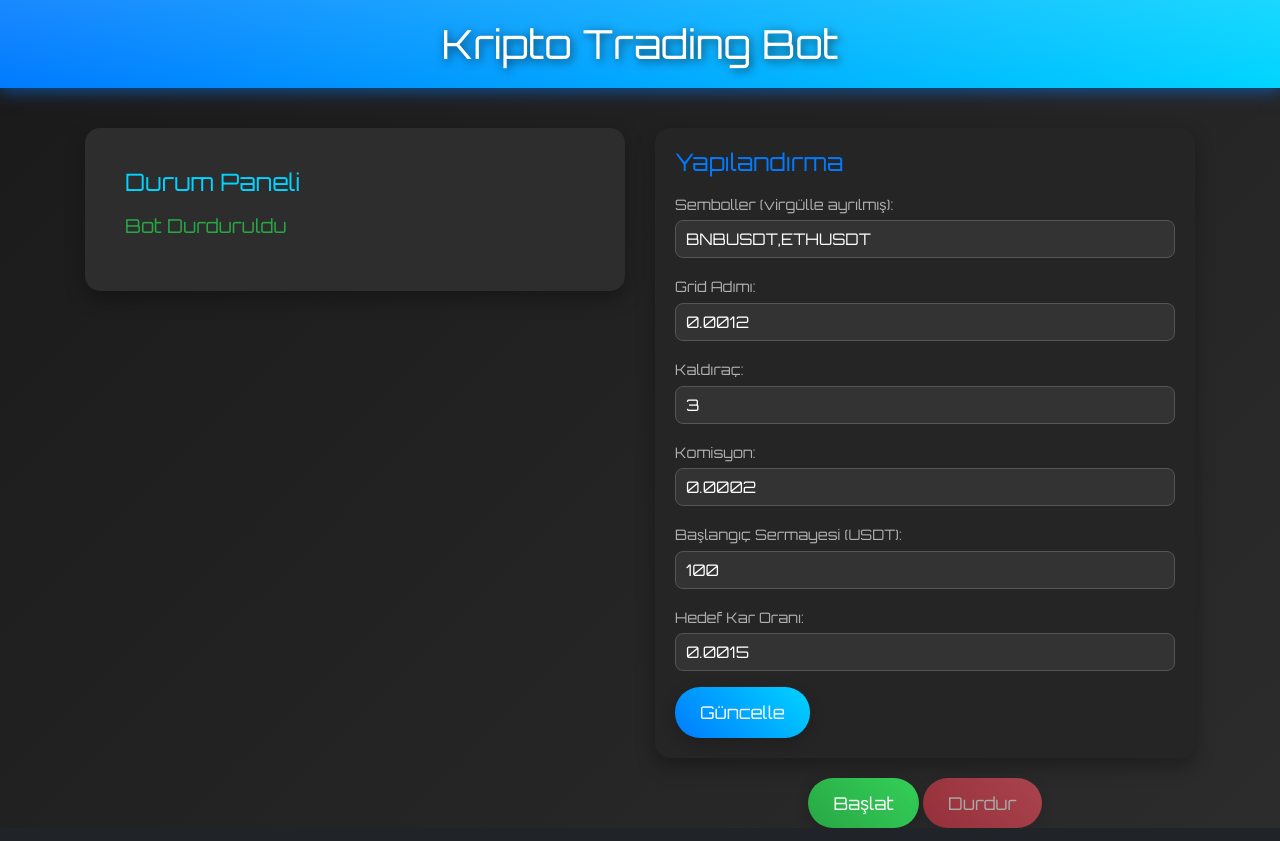
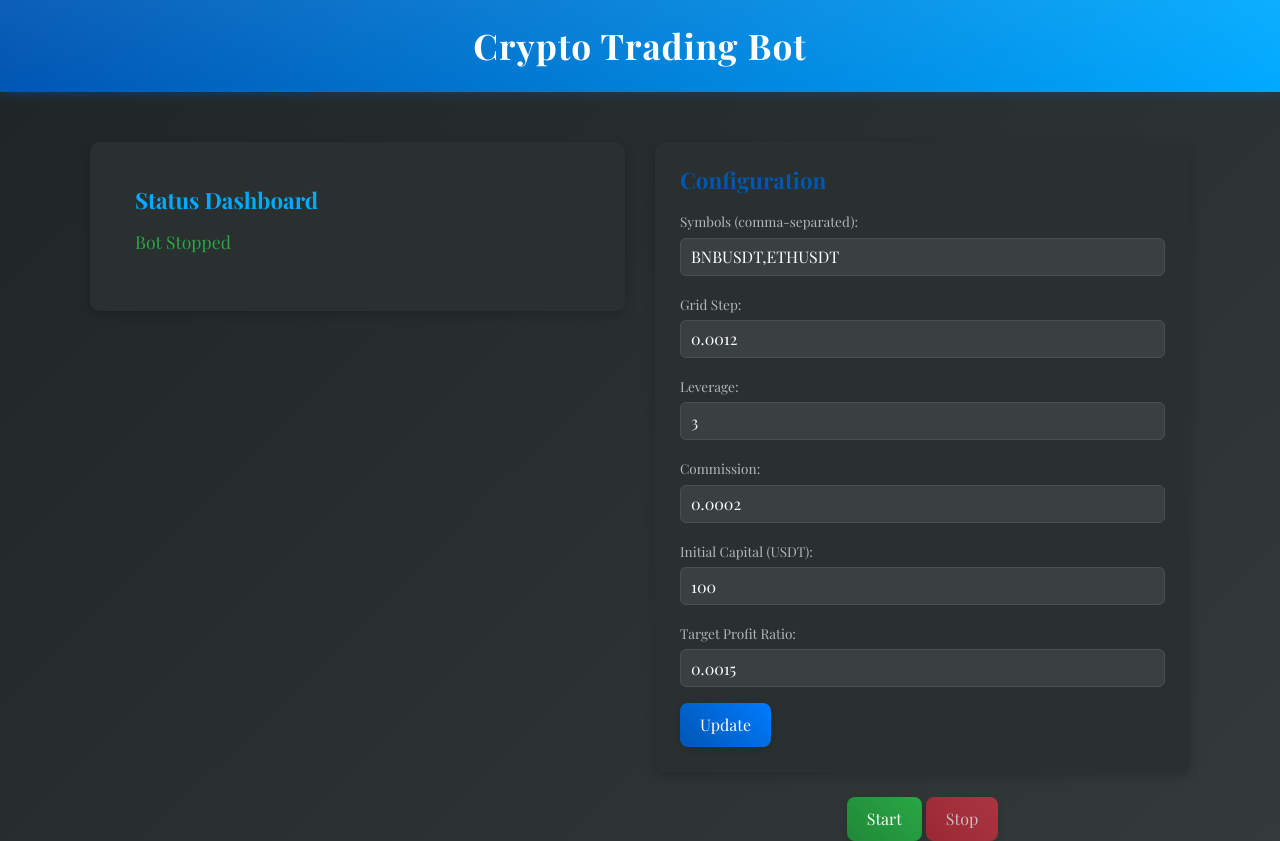
Before and after one commit to firatoncu/trade_bot, a Flask app: page / in a window 1280 px wide. Run offline with Flask 3, Linux system fonts and the light colour scheme; some libraries are stand-ins or nearby versions.

Commit message:
enhancements on webui

```diff
--- a/src/web/static/style.css
+++ b/src/web/static/style.css
@@ -1,26 +1,27 @@
 /* Genel Stil */
 body {
-    background: linear-gradient(135deg, #1a1a1a 0%, #2c2c2c 100%);
-    color: #e0e0e0;
-    font-family: 'Orbitron', sans-serif;
+    background: linear-gradient(135deg, #1f2525 0%, #343a3a 100%);
+    color: #d8e0e0;
+    font-family: 'Playfair Display', serif;
     margin: 0;
     padding: 0;
 }
 
 /* Başlık Çubuğu */
 .header {
-    background: linear-gradient(90deg, #007bff, #00d4ff);
-    padding: 20px;
+    background: linear-gradient(90deg, #0056b3, #00aaff);
+    padding: 25px;
     text-align: center;
     position: relative;
-    box-shadow: 0 4px 15px rgba(0, 123, 255, 0.5);
+    box-shadow: 0 2px 10px rgba(0, 86, 179, 0.4);
 }
 
 .header h1 {
     margin: 0;
-    font-size: 2.5em;
+    font-size: 2.2em;
     color: #fff;
-    text-shadow: 2px 2px 10px rgba(0, 0, 0, 0.7);
+    font-weight: 700;
+    letter-spacing: 1px;
 }
 
 .header-gradient {
@@ -29,45 +30,46 @@ body {
     left: 0;
     width: 100%;
     height: 100%;
-    background: linear-gradient(to bottom, rgba(255, 255, 255, 0.1), transparent);
+    background: linear-gradient(to bottom, rgba(255, 255, 255, 0.05), transparent);
     z-index: 0;
 }
 
 /* Container */
 .container {
-    margin-top: 40px;
-    padding: 0 15px;
+    margin-top: 50px;
+    padding: 0 20px;
 }
 
 /* Durum Kartı */
 .status-card {
-    background: #2d2d2d;
+    background: #2a3030;
     border: none;
-    border-radius: 15px;
-    box-shadow: 0 8px 20px rgba(0, 0, 0, 0.3);
-    padding: 20px;
-    transition: transform 0.3s ease;
+    border-radius: 10px;
+    box-shadow: 0 4px 12px rgba(0, 0, 0, 0.2);
+    padding: 25px;
+    transition: box-shadow 0.3s ease;
 }
 
 .status-card:hover {
-    transform: translateY(-5px);
+    box-shadow: 0 6px 18px rgba(0, 0, 0, 0.25);
 }
 
 .status-card h5 {
-    color: #00d4ff;
-    font-size: 1.5em;
+    color: #00aaff;
+    font-size: 1.4em;
     margin-bottom: 15px;
+    font-weight: 700;
 }
 
 .status-text {
-    font-size: 1.2em;
+    font-size: 1.1em;
     color: #28a745;
     margin-bottom: 10px;
 }
 
 .equity-text {
-    font-size: 1.1em;
-    color: #e0e0e0;
+    font-size: 1em;
+    color: #d8e0e0;
 }
 
 .symbol-list {
@@ -76,49 +78,55 @@ body {
 }
 
 .symbol-list li {
-    margin: 10px 0;
-    font-size: 0.95em;
+    margin: 8px 0;
+    font-size: 0.9em;
 }
 
 .highlight {
-    color: #00d4ff;
+    color: #00aaff;
     font-weight: 700;
 }
 
 /* Yapılandırma Kartı */
 .config-card {
-    background: #252525;
-    padding: 20px;
-    border-radius: 15px;
-    box-shadow: 0 8px 20px rgba(0, 0, 0, 0.3);
-    margin-bottom: 20px;
+    background: #2a3030;
+    padding: 25px;
+    border-radius: 10px;
+    box-shadow: 0 4px 12px rgba(0, 0, 0, 0.2);
+    margin-bottom: 25px;
+    transition: box-shadow 0.3s ease;
+}
+
+.config-card:hover {
+    box-shadow: 0 6px 18px rgba(0, 0, 0, 0.25);
 }
 
 .config-card h5 {
-    color: #007bff;
-    font-size: 1.5em;
+    color: #0056b3;
+    font-size: 1.4em;
     margin-bottom: 15px;
+    font-weight: 700;
 }
 
 .form-control {
-    background: #333;
+    background: #3a4040;
     color: #fff;
-    border: 1px solid #555;
-    border-radius: 8px;
+    border: 1px solid #4a5050;
+    border-radius: 6px;
     padding: 10px;
     transition: border-color 0.3s ease;
 }
 
 .form-control:focus {
-    border-color: #00d4ff;
-    box-shadow: 0 0 5px rgba(0, 212, 255, 0.5);
+    border-color: #00aaff;
+    box-shadow: 0 0 4px rgba(0, 170, 255, 0.3);
     outline: none;
 }
 
 .form-group label {
-    font-size: 0.9em;
-    color: #b0b0b0;
-    margin-bottom: 5px;
+    font-size: 0.85em;
+    color: #b0b8b8;
+    margin-bottom: 6px;
 }
 
 /* Butonlar */
@@ -127,33 +135,33 @@ body {
 }
 
 .control-btn, .config-btn {
-    padding: 12px 25px;
-    font-size: 1.1em;
-    border-radius: 25px;
+    padding: 10px 20px;
+    font-size: 1em;
+    border-radius: 8px;
     border: none;
     transition: all 0.3s ease;
-    box-shadow: 0 4px 15px rgba(0, 0, 0, 0.2);
+    box-shadow: 0 2px 8px rgba(0, 0, 0, 0.15);
 }
 
 .control-btn.btn-success {
-    background: linear-gradient(45deg, #28a745, #34d058);
+    background: linear-gradient(45deg, #218838, #28a745);
 }
 
 .control-btn.btn-danger {
-    background: linear-gradient(45deg, #dc3545, #ff5767);
+    background: linear-gradient(45deg, #c82333, #dc3545);
 }
 
 .config-btn.btn-primary {
-    background: linear-gradient(45deg, #007bff, #00d4ff);
+    background: linear-gradient(45deg, #0056b3, #007bff);
 }
 
 .control-btn:hover, .config-btn:hover {
-    transform: scale(1.05);
-    box-shadow: 0 6px 20px rgba(0, 0, 0, 0.3);
+    transform: translateY(-2px);
+    box-shadow: 0 4px 12px rgba(0, 0, 0, 0.2);
 }
 
 .control-btn:disabled, .config-btn:disabled {
-    opacity: 0.6;
+    opacity: 0.7;
     transform: none;
     cursor: not-allowed;
 }
--- a/src/web/templates/index.html
+++ b/src/web/templates/index.html
@@ -1,15 +1,15 @@
 <!DOCTYPE html>
-<html lang="tr">
+<html lang="en">
 <head>
     <meta charset="UTF-8">
-    <title>Kripto Trading Bot</title>
+    <title>Crypto Trading Bot</title>
     <link rel="stylesheet" href="https://stackpath.bootstrapcdn.com/bootstrap/4.5.2/css/bootstrap.min.css">
     <link rel="stylesheet" href="{{ url_for('static', filename='style.css') }}">
-    <link href="https://fonts.googleapis.com/css2?family=Orbitron:wght@400;700&display=swap" rel="stylesheet">
+    <link href="https://fonts.googleapis.com/css2?family=Playfair+Display:wght@400;700&display=swap" rel="stylesheet">
 </head>
 <body>
     <header class="header">
-        <h1>Kripto Trading Bot</h1>
+        <h1>Crypto Trading Bot</h1>
         <div class="header-gradient"></div>
     </header>
     <div class="container">
@@ -17,17 +17,17 @@
             <div class="col-md-6">
                 <div id="status" class="card status-card">
                     <div class="card-body">
-                        <h5>Durum Paneli</h5>
-                        <p id="running-status" class="status-text">{{ 'Bot Çalışıyor' if status['running'] else 'Bot Durduruldu' }}</p>
+                        <h5>Status Dashboard</h5>
+                        <p id="running-status" class="status-text">{{ 'Bot Running' if status['running'] else 'Bot Stopped' }}</p>
                         {% if status['running'] %}
-                            <p class="equity-text">Toplam Özkaynak: <span id="total-equity">{{ status['total_equity']|round(2) }}</span> USDT</p>
+                            <p class="equity-text">Total Equity: <span id="total-equity">{{ status['total_equity']|round(2) }}</span> USDT</p>
                             <ul class="symbol-list">
                                 {% for symbol, data in status['symbols'].items() %}
                                     <li>{{ symbol }}:
-                                        <span class="highlight">Özkaynak: {{ data['equity']|round(2) }}</span>,
-                                        Pozisyon: {{ data['position_size'] }},
-                                        Giriş: {{ data['entry_price'] or 'Yok' }},
-                                        İşlemler: {{ data['transactions'] }}
+                                        <span class="highlight">Equity: {{ data['equity']|round(2) }}</span>,
+                                        Position: {{ data['position_size'] }},
+                                        Entry: {{ data['entry_price'] or 'None' }},
+                                        Trades: {{ data['transactions'] }}
                                     </li>
                                 {% endfor %}
                             </ul>
@@ -37,36 +37,36 @@
             </div>
             <div class="col-md-6">
                 <form id="config-form" method="POST" action="/update_config" class="config-card">
-                    <h5>Yapılandırma</h5>
+                    <h5>Configuration</h5>
                     <div class="form-group">
-                        <label>Semboller (virgülle ayrılmış):</label>
+                        <label>Symbols (comma-separated):</label>
                         <input type="text" class="form-control" name="symbols" value="{{ ','.join(config['symbols']) }}" {% if status['running'] %}disabled{% endif %}>
                     </div>
                     <div class="form-group">
-                        <label>Grid Adımı:</label>
+                        <label>Grid Step:</label>
                         <input type="number" step="0.0001" class="form-control" name="grid_step" value="{{ config['grid_step'] }}" {% if status['running'] %}disabled{% endif %}>
                     </div>
                     <div class="form-group">
-                        <label>Kaldıraç:</label>
+                        <label>Leverage:</label>
                         <input type="number" class="form-control" name="leverage" value="{{ config['leverage'] }}" {% if status['running'] %}disabled{% endif %}>
                     </div>
                     <div class="form-group">
-                        <label>Komisyon:</label>
+                        <label>Commission:</label>
                         <input type="number" step="0.0001" class="form-control" name="commission" value="{{ config['commission'] }}" {% if status['running'] %}disabled{% endif %}>
                     </div>
                     <div class="form-group">
-                        <label>Başlangıç Sermayesi (USDT):</label>
+                        <label>Initial Capital (USDT):</label>
                         <input type="number" class="form-control" name="initial_capital" value="{{ config['initial_capital'] }}" {% if status['running'] %}disabled{% endif %}>
                     </div>
                     <div class="form-group">
-                        <label>Hedef Kar Oranı:</label>
+                        <label>Target Profit Ratio:</label>
                         <input type="number" step="0.0001" class="form-control" name="target_profit" value="{{ config['target_profit'] }}" {% if status['running'] %}disabled{% endif %}>
                     </div>
-                    <button type="submit" class="btn btn-primary config-btn" {% if status['running'] %}disabled{% endif %}>Güncelle</button>
+                    <button type="submit" class="btn btn-primary config-btn" {% if status['running'] %}disabled{% endif %}>Update</button>
                 </form>
                 <div class="control-buttons">
-                    <button id="start-btn" class="btn btn-success control-btn" {% if status['running'] %}disabled{% endif %}>Başlat</button>
-                    <button id="stop-btn" class="btn btn-danger control-btn" {% if not status['running'] %}disabled{% endif %}>Durdur</button>
+                    <button id="start-btn" class="btn btn-success control-btn" {% if status['running'] %}disabled{% endif %}>Start</button>
+                    <button id="stop-btn" class="btn btn-danger control-btn" {% if not status['running'] %}disabled{% endif %}>Stop</button>
                 </div>
             </div>
         </div>
@@ -75,7 +75,7 @@
     <script>
         function updateStatus() {
             $.getJSON('/status', function(data) {
-                $('#running-status').text(data.running ? 'Bot Çalışıyor' : 'Bot Durduruldu');
+                $('#running-status').text(data.running ? 'Bot Running' : 'Bot Stopped');
                 if (data.running) {
                     $('#total-equity').text(data.total_equity.toFixed(2));
                     $('#start-btn').prop('disabled', true);
```
